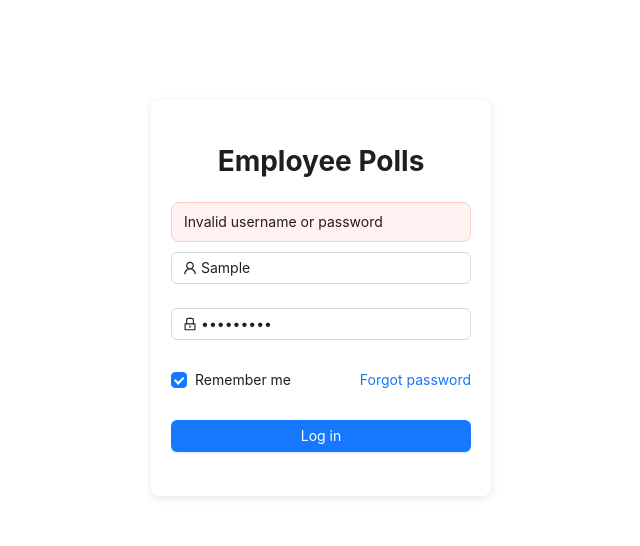
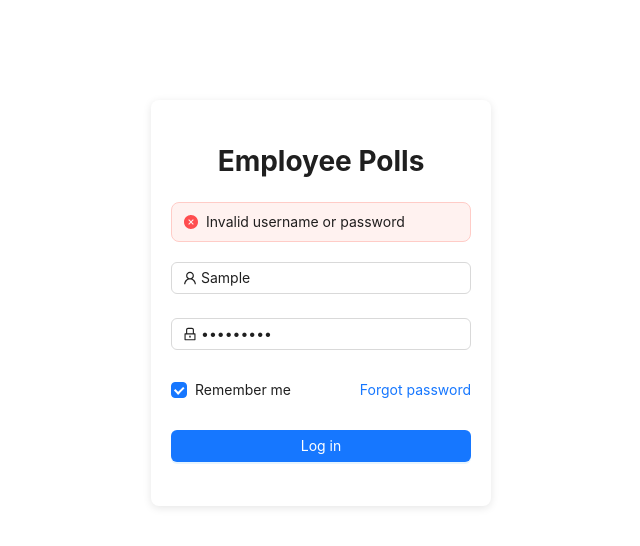
Before and after one commit to huynhkimtri/employee-polls-web-app, a React (Create React App) app: page /login in a window 1280 px wide. Both pictures are taken after typing "Sample", "Sample123" into the empty fields and a click on the button "Log in". Shown: the top 546 px of the page, without its empty margins (319-959 px from the left). Built offline with nearby package versions, Linux system fonts and the light colour scheme.

Commit message:
fix: styling msg login

```diff
--- a/src/components/Login.js
+++ b/src/components/Login.js
@@ -48,7 +48,8 @@ const Login = () => {
         <h1 style={{ textAlign: "center" }}>Employee Polls</h1>
         {error && (
           <Alert
-            style={{ marginBottom: "10px" }}
+            showIcon
+            style={{ marginBottom: "20px" }}
             message={error}
             type="error"
           />
```
